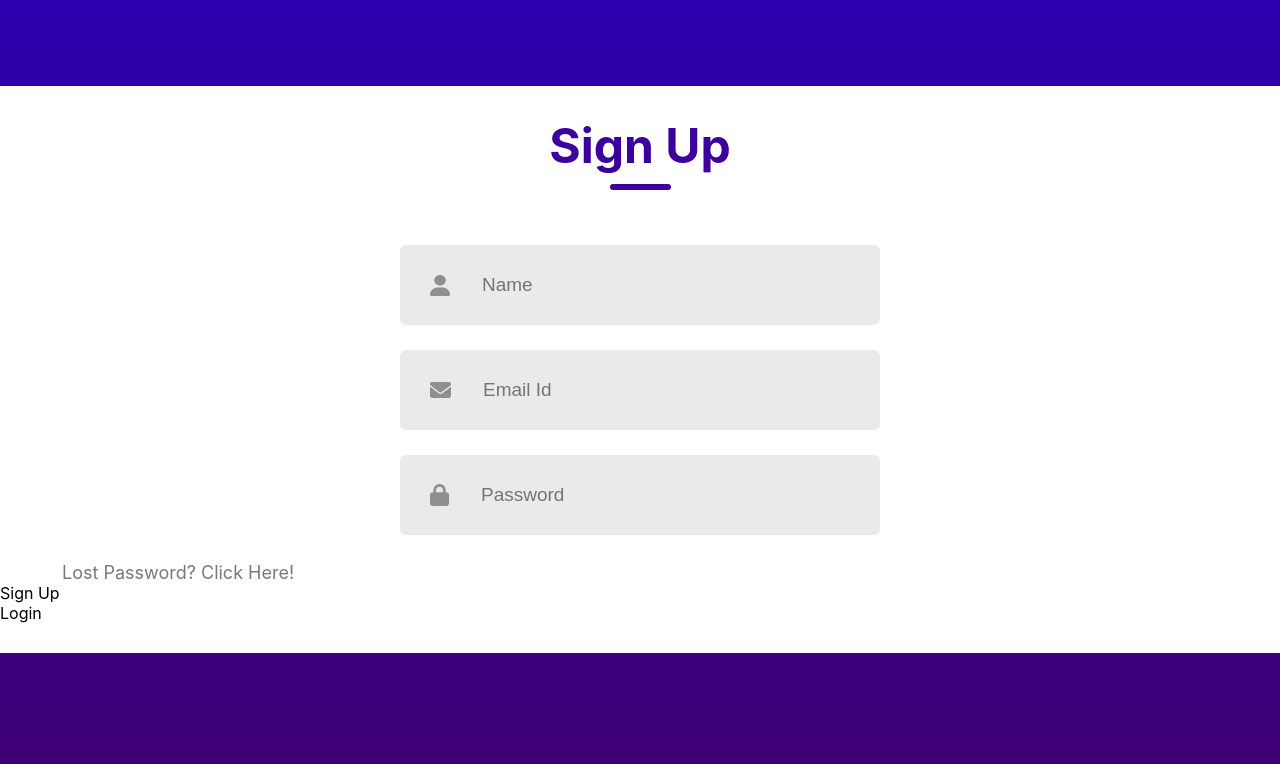
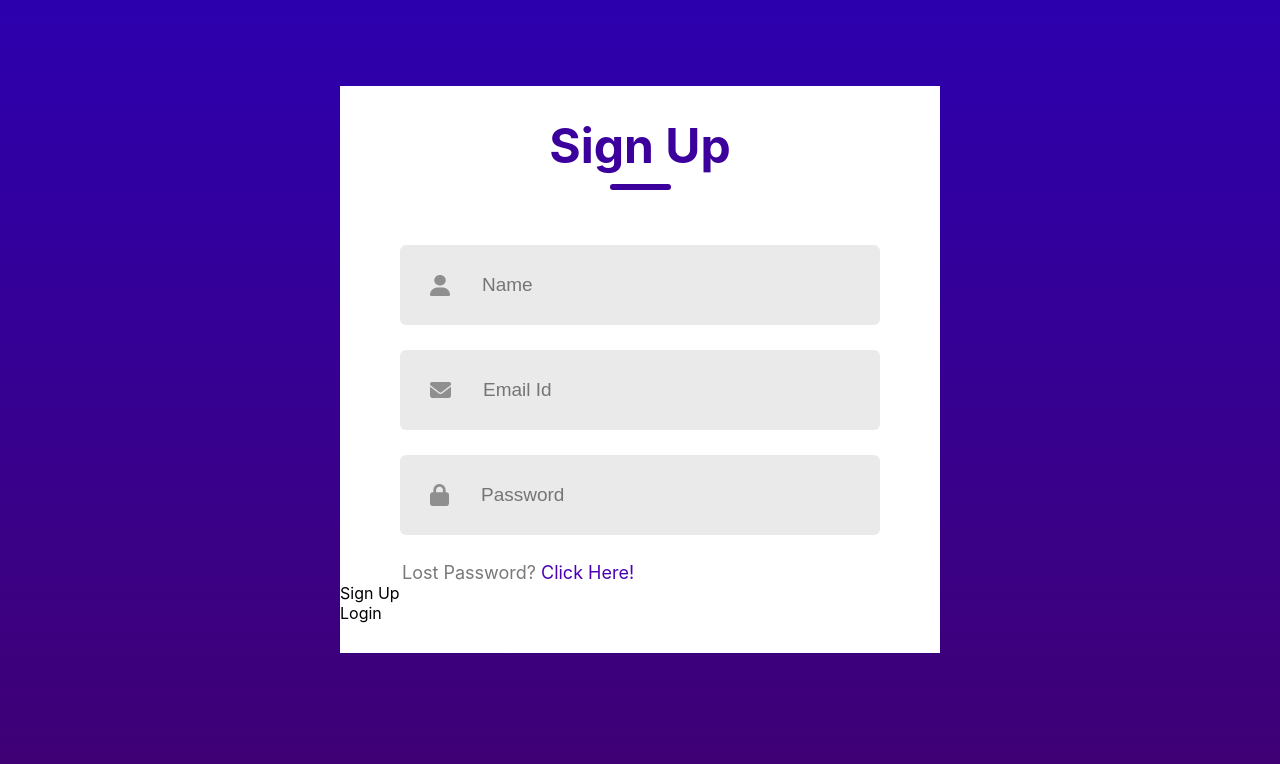
Before and after one commit to kanishkadz/SignUpForm-ReactJS, a React (Create React App) app in the folder signup/: page / in a window 1280 px wide. Shown: the part 114-878 px from the top of the page. Built offline with nearby package versions, Linux system fonts and the light colour scheme.

Commit message:
Update LoginSignup.css

```diff
--- a/signup/src/Components/LoginSignup/LoginSignup.css
+++ b/signup/src/Components/LoginSignup/LoginSignup.css
@@ -5,6 +5,7 @@
     margin-top: 200px;
     background: #fff;
     padding-bottom: 30px;
+    width: 600px;
 }
 
 .header{
@@ -66,3 +67,8 @@
     color: #797979;
     font-size: 18px;
 }
+
+.forgot-password span{
+    color: #4c00b4;
+    cursor: pointer;
+}
```
